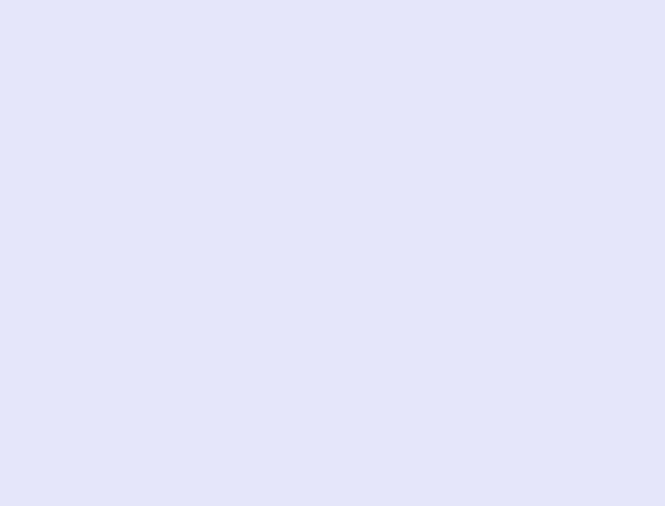
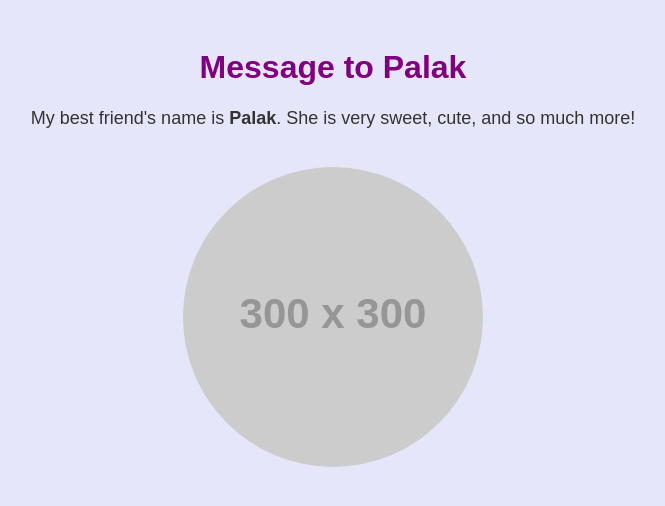
Before and after one commit to PRATIKGITTE/PRATIKGITTE.github.io, a plain HTML site: page index.html in a window 1280 px wide. Shown: the whole page, without its empty margins (307-972 px from the left). Drawn offline with Linux system fonts and the light colour scheme; placeholder pictures from the web are drawn by us.

Commit message:
Update index.html

```diff
--- a/index.html
+++ b/index.html
@@ -27,3 +27,8 @@
     </style>
 </head>
 <body>
+    <h1>Message to Palak</h1>
+    <p>My best friend's name is <strong>Palak</strong>. She is very sweet, cute, and so much more!</p>
+    <img src="https://via.placeholder.com/300" alt="Image of Palak"> <!-- Placeholder image, replace with Palak's image URL -->
+</body>
+</html>
```
